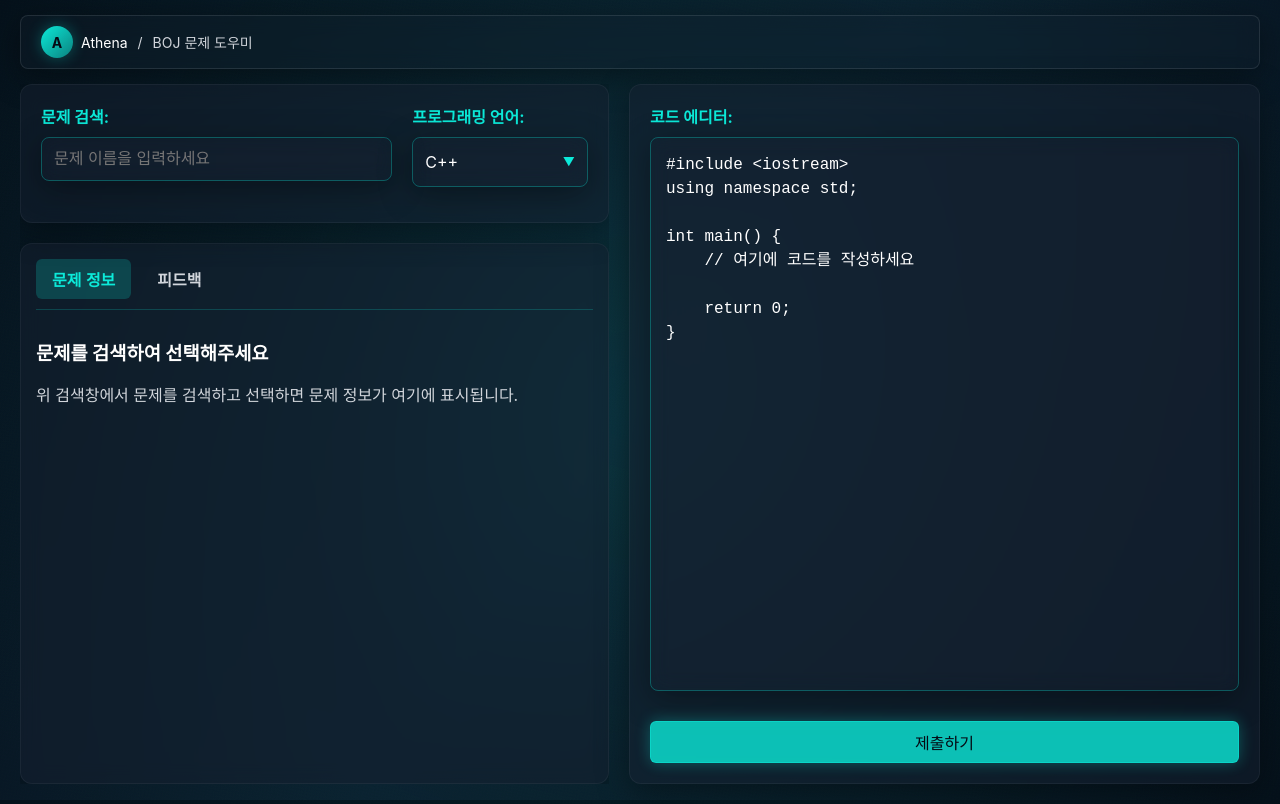
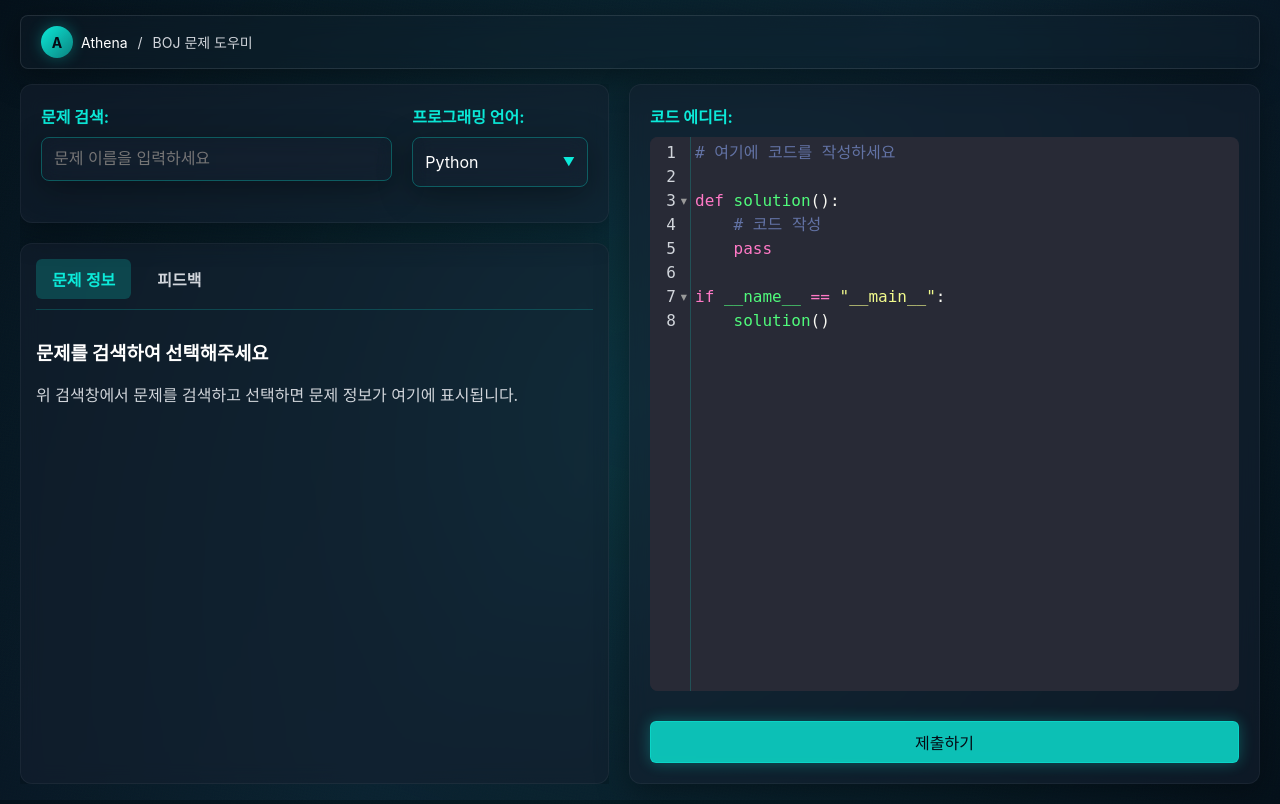
Before and after one commit to shinkeonkim/AD_project_athena, a Django app: page /agents/question in a window 1280 px wide. Run offline with Django 5.2, Linux system fonts and the light colour scheme; the visitor is signed in with stand-in values (Sample User, id 1); parts of the project's set-up code (start-up, migrations or seed data) failed here and were passed over.

Commit message:
feat: 질문 페이지에 대한 사용성 개선
- codemirror 적용
- solved.ac 티어 디자인 적용

```diff
--- a/source_code/webapp/static/agent/question/script.js
+++ b/source_code/webapp/static/agent/question/script.js
@@ -3,7 +3,7 @@
     const searchInput = document.getElementById("problem-search");
     const autocompleteResults = document.getElementById("autocomplete-results");
     const submitButton = document.getElementById("submit-btn");
-    const codeEditor = document.getElementById("code-editor");
+    const codeEditorTextarea = document.getElementById("code-editor");
     const languageMenuTrigger = document.getElementById("language-menu-trigger");
     const languageMenu = document.getElementById("language-menu");
     const languageOptions = document.querySelectorAll(".language-option");
@@ -14,12 +14,93 @@
     const tabButtons = document.querySelectorAll('.tab-button');
     const tabPanes = document.querySelectorAll('.tab-pane');
 
+    // 언어별 모드 매핑
+    const languageModes = {
+        cpp: "text/x-c++src",
+        python: "text/x-python",
+        java: "text/x-java",
+        ruby: "text/x-ruby"
+    };
+
+    // 언어 선택에 따른 기본 코드 템플릿
+    const codeTemplates = {
+        cpp: `#include <iostream>
+using namespace std;
+
+int main() {
+    // 여기에 코드를 작성하세요
+
+    return 0;
+}`,
+        python: `# 여기에 코드를 작성하세요
+
+def solution():
+    # 코드 작성
+    pass
+
+if __name__ == "__main__":
+    solution()`,
+        java: `import java.util.Scanner;
+
+public class Main {
+    public static void main(String[] args) {
+        // 여기에 코드를 작성하세요
+
+    }
+}`,
+        ruby: `# 여기에 코드를 작성하세요
+
+def solution
+  # 코드 작성
+end
+
+solution`
+    };
+
+    // CodeMirror 에디터 초기화
+    const codeEditor = CodeMirror.fromTextArea(codeEditorTextarea, {
+        mode: "text/x-python",
+        theme: "dracula",
+        lineNumbers: true,
+        indentUnit: 4,
+        tabSize: 4,
+        indentWithTabs: false,
+        lineWrapping: true,
+        matchBrackets: true,
+        autoCloseBrackets: true,
+        foldGutter: true,
+        gutters: ["CodeMirror-linenumbers", "CodeMirror-foldgutter"],
+        extraKeys: {
+            "Ctrl-Space": "autocomplete",
+            "Ctrl-/": "toggleComment",
+            "Ctrl-F": "findPersistent",
+            "Ctrl-H": "replace",
+            "Ctrl-Q": function(cm) {
+                cm.foldCode(cm.getCursor());
+            }
+        }
+    });
+
     // 상태 변수
     let selectedProblemId = null;
     let currentTaskUuid = null;
     let statusCheckInterval = null;
     let lastSearchValue = "";
-    let currentLanguage = "cpp";
+    let currentLanguage = "python";
+
+    // 초기 언어 설정
+    selectedLanguage.textContent = "Python";
+    languageOptions.forEach(opt => {
+        if (opt.dataset.value === "python") {
+            opt.classList.add("selected");
+        }
+    });
+
+    // 초기 코드 설정
+    setTimeout(() => {
+        codeEditor.setValue(codeTemplates.python);
+        codeEditor.refresh();
+    }, 0);
 
     // 애니메이션 효과 추가
     function addAnimationEffects() {
@@ -126,6 +207,55 @@
         }
     }
 
+    // 난이도 텍스트와 클래스 반환 함수
+    function getDifficultyInfo(level) {
+        const numLevel = parseInt(level);
+        if (isNaN(numLevel)) return { text: 'N/A', class: '' };
+
+        if (numLevel === 0) {
+            return {
+                text: 'Unrated',
+                class: 'level-unrated'
+            };
+        } else if (numLevel <= 5) {
+            // Bronze (B5 ~ B1)
+            return {
+                text: `B${6 - numLevel}`,
+                class: 'level-bronze'
+            };
+        } else if (numLevel <= 10) {
+            // Silver (S5 ~ S1)
+            return {
+                text: `S${11 - numLevel}`,
+                class: 'level-silver'
+            };
+        } else if (numLevel <= 15) {
+            // Gold (G5 ~ G1)
+            return {
+                text: `G${16 - numLevel}`,
+                class: 'level-gold'
+            };
+        } else if (numLevel <= 20) {
+            // Platinum (P5 ~ P1)
+            return {
+                text: `P${21 - numLevel}`,
+                class: 'level-platinum'
+            };
+        } else if (numLevel <= 25) {
+            // Diamond (D5 ~ D1)
+            return {
+                text: `D${26 - numLevel}`,
+                class: 'level-diamond'
+            };
+        } else {
+            // Ruby (R5 ~ R1)
+            return {
+                text: `R${31 - numLevel}`,
+                class: 'level-ruby'
+            };
+        }
+    }
+
     // 자동완성 결과 표시
     const updateAutocomplete = debounce(async function() {
         const inputValue = searchInput.value.toLowerCase();
@@ -154,19 +284,13 @@
                 const item = document.createElement("div");
                 item.className = "autocomplete-item glass-light";
 
-                // 난이도에 따른 색상 클래스 추가
-                let levelClass = '';
-                if (problem.level) {
-                    const level = parseInt(problem.level);
-                    if (level <= 5) levelClass = 'level-easy';
-                    else if (level <= 10) levelClass = 'level-medium';
-                    else levelClass = 'level-hard';
-                }
+                // 난이도 정보 가져오기
+                const difficultyInfo = getDifficultyInfo(problem.level);
 
                 item.innerHTML = `
                     <span class="problem-id">${problem.boj_id}</span>
                     <span class="problem-title">${problem.title}</span>
-                    <span class="problem-level ${levelClass}">${problem.level || 'N/A'}</span>
+                    <span class="problem-level ${difficultyInfo.class}">${difficultyInfo.text}</span>
                 `;
                 item.dataset.id = problem.id;
 
@@ -238,19 +362,13 @@
                     const item = document.createElement("div");
                     item.className = "autocomplete-item glass-light";
 
-                    // 난이도에 따른 색상 클래스 추가
-                    let levelClass = '';
-                    if (problem.level) {
-                        const level = parseInt(problem.level);
-                        if (level <= 5) levelClass = 'level-easy';
-                        else if (level <= 10) levelClass = 'level-medium';
-                        else levelClass = 'level-hard';
-                    }
+                    // 난이도 정보 가져오기
+                    const difficultyInfo = getDifficultyInfo(problem.level);
 
                     item.innerHTML = `
                         <span class="problem-id">${problem.boj_id}</span>
                         <span class="problem-title">${problem.title}</span>
-                        <span class="problem-level ${levelClass}">${problem.level || 'N/A'}</span>
+                        <span class="problem-level ${difficultyInfo.class}">${difficultyInfo.text}</span>
                     `;
                     item.dataset.id = problem.id;
 
@@ -360,14 +478,8 @@
             `;
         }
 
-        // 난이도에 따른 색상 클래스 추가
-        let levelClass = '';
-        if (problem.level) {
-            const level = parseInt(problem.level);
-            if (level <= 5) levelClass = 'level-easy';
-            else if (level <= 10) levelClass = 'level-medium';
-            else levelClass = 'level-hard';
-        }
+        // 난이도 정보 가져오기
+        const difficultyInfo = getDifficultyInfo(problem.level);
 
         // 문제 정보 HTML 생성
         problemContent.innerHTML = `
@@ -376,7 +488,7 @@
                     <span class="problem-id">[${problem.boj_id}]</span>
                     ${problem.title}
                 </h3>
-                <span class="problem-level ${levelClass}">${problem.level || 'N/A'}</span>
+                <span class="problem-level ${difficultyInfo.class}">${difficultyInfo.text}</span>
             </div>
 
             <div class="problem-description">
@@ -404,44 +516,6 @@
         animateOnScroll();
     }
 
-    // 언어 선택에 따른 기본 코드 템플릿
-    const codeTemplates = {
-        cpp: `#include <iostream>
-using namespace std;
-
-int main() {
-    // 여기에 코드를 작성하세요
-
-    return 0;
-}`,
-        python: `# 여기에 코드를 작성하세요
-
-def solution():
-    # 코드 작성
-    pass
-
-if __name__ == "__main__":
-    solution()`,
-        java: `import java.util.Scanner;
-
-public class Main {
-    public static void main(String[] args) {
-        // 여기에 코드를 작성하세요
-
-    }
-}`,
-        ruby: `# 여기에 코드를 작성하세요
-
-def solution
-  # 코드 작성
-end
-
-solution`,
-    }
-
-    // 초기 코드 템플릿 설정
-    codeEditor.value = codeTemplates.cpp;
-
     // 언어 메뉴 토글
     languageMenuTrigger.addEventListener("click", (e) => {
         e.stopPropagation();
@@ -451,7 +525,8 @@
 
     // 언어 옵션 선택
     languageOptions.forEach(option => {
-        option.addEventListener("click", () => {
+        option.addEventListener("click", (e) => {
+            e.stopPropagation();
             const value = option.dataset.value;
             const text = option.textContent;
 
@@ -467,8 +542,12 @@
             languageMenuTrigger.classList.remove("active");
             languageMenu.classList.remove("show");
 
+            // 에디터 모드 변경
+            codeEditor.setOption("mode", languageModes[value]);
+
             // 코드 템플릿 업데이트
-            codeEditor.value = codeTemplates[value];
+            codeEditor.setValue(codeTemplates[value]);
+            codeEditor.refresh();
         });
     });
 
@@ -487,7 +566,7 @@
             return;
         }
 
-        const code = codeEditor.value;
+        const code = codeEditor.getValue();
         const language = currentLanguage;
 
         // 버튼 상태 변경
--- a/source_code/webapp/static/agent/question/styles.css
+++ b/source_code/webapp/static/agent/question/styles.css
@@ -270,26 +288,88 @@
   height: 100%;
 }
 
-#code-editor {
-  width: 100%;
+.code-editor-wrapper {
   flex: 1;
-  padding: 15px;
-  border: 1px solid rgba(12, 234, 217, 0.3);
   border-radius: 8px;
-  font-family: "Courier New", Courier, monospace;
-  font-size: 16px;
-  line-height: 1.5;
-  resize: none;
-  color: var(--text);
-  background-color: transparent;
-  transition: all 0.3s;
+  overflow: hidden;
   margin-bottom: 15px;
 }
 
-#code-editor:focus {
-  outline: none;
-  border-color: var(--primary);
-  box-shadow: 0 0 10px rgba(12, 234, 217, 0.3);
+.CodeMirror {
+  height: 100% !important;
+  font-family: 'Fira Code', 'Courier New', monospace;
+  font-size: 16px;
+  line-height: 1.5;
+  background-color: transparent !important;
+}
+
+.CodeMirror-gutters {
+  border-right: 1px solid rgba(12, 234, 217, 0.2);
+  background-color: rgba(22, 33, 49, 0.5) !important;
+}
+
+.CodeMirror-linenumber {
+  color: var(--gray-300);
+}
+
+.CodeMirror-cursor {
+  border-left: 2px solid var(--primary) !important;
+}
+
+.CodeMirror-selected {
+  background-color: rgba(12, 234, 217, 0.1) !important;
+}
+
+.CodeMirror-focused .CodeMirror-selected {
+  background-color: rgba(12, 234, 217, 0.2) !important;
+}
+
+.CodeMirror-matchingbracket {
+  color: var(--primary) !important;
+  font-weight: bold;
+}
+
+.CodeMirror-nonmatchingbracket {
+  color: #f44336 !important;
+}
+
+.CodeMirror-hints {
+  background-color: rgba(22, 33, 49, 0.95) !important;
+  border: 1px solid rgba(12, 234, 217, 0.3) !important;
+  border-radius: 8px !important;
+  box-shadow: 0 4px 6px rgba(0, 0, 0, 0.1) !important;
+}
+
+.CodeMirror-hint {
+  color: var(--gray-300) !important;
+  padding: 8px 12px !important;
+}
+
+.CodeMirror-hint-active {
+  background-color: rgba(12, 234, 217, 0.2) !important;
+  color: var(--primary) !important;
+}
+
+/* CodeMirror 테마 커스터마이징 */
+.cm-s-dracula .CodeMirror-gutters {
+  background: rgba(22, 33, 49, 0.5) !important;
+  border-right: 1px solid rgba(12, 234, 217, 0.2) !important;
+}
+
+.cm-s-dracula .CodeMirror-linenumber {
+  color: var(--gray-300) !important;
+}
+
+.cm-s-dracula .CodeMirror-cursor {
+  border-left: 2px solid var(--primary) !important;
+}
+
+.cm-s-dracula .CodeMirror-selected {
+  background-color: rgba(12, 234, 217, 0.1) !important;
+}
+
+.cm-s-dracula .CodeMirror-focused .CodeMirror-selected {
+  background-color: rgba(12, 234, 217, 0.2) !important;
 }
 
 .problem-info {
--- a/source_code/webapp/templates/agent/question.html
+++ b/source_code/webapp/templates/agent/question.html
@@ -9,6 +9,11 @@
     <title>Athena</title>
     <link rel="stylesheet" href="{% static 'main/styles.css' %}?v=1.0.0">
     <link rel="stylesheet" href="{% static 'agent/question/styles.css' %}?v=1.0.0">
+    <!-- CodeMirror CSS -->
+    <link rel="stylesheet" href="https://cdnjs.cloudflare.com/ajax/libs/codemirror/5.65.2/codemirror.min.css">
+    <link rel="stylesheet" href="https://cdnjs.cloudflare.com/ajax/libs/codemirror/5.65.2/theme/dracula.min.css">
+    <link rel="stylesheet" href="https://cdnjs.cloudflare.com/ajax/libs/codemirror/5.65.2/addon/hint/show-hint.css">
+    <link rel="stylesheet" href="https://cdnjs.cloudflare.com/ajax/libs/codemirror/5.65.2/addon/fold/foldgutter.css">
 </head>
 <body>
     <div class="min-h-screen bg-wrapper">
@@ -76,7 +81,9 @@
                     <div class="right-panel glass">
                         <div class="editor-container">
                             <label for="code-editor" class="text-primary font-bold">코드 에디터:</label>
-                            <textarea id="code-editor" class="glass-light" spellcheck="false"></textarea>
+                            <div class="code-editor-wrapper">
+                                <textarea id="code-editor" class="glass-light"></textarea>
+                            </div>
                         </div>
 
                         <button id="submit-btn" class="btn btn-primary glow w-full" disabled>제출하기</button>
@@ -86,6 +93,19 @@
         </div>
     </div>
 
+    <!-- CodeMirror JS -->
+    <script src="https://cdnjs.cloudflare.com/ajax/libs/codemirror/5.65.2/codemirror.min.js"></script>
+    <script src="https://cdnjs.cloudflare.com/ajax/libs/codemirror/5.65.2/mode/clike/clike.min.js"></script>
+    <script src="https://cdnjs.cloudflare.com/ajax/libs/codemirror/5.65.2/mode/python/python.min.js"></script>
+    <script src="https://cdnjs.cloudflare.com/ajax/libs/codemirror/5.65.2/mode/ruby/ruby.min.js"></script>
+    <script src="https://cdnjs.cloudflare.com/ajax/libs/codemirror/5.65.2/addon/edit/matchbrackets.min.js"></script>
+    <script src="https://cdnjs.cloudflare.com/ajax/libs/codemirror/5.65.2/addon/edit/closebrackets.min.js"></script>
+    <script src="https://cdnjs.cloudflare.com/ajax/libs/codemirror/5.65.2/addon/hint/show-hint.min.js"></script>
+    <script src="https://cdnjs.cloudflare.com/ajax/libs/codemirror/5.65.2/addon/hint/anyword-hint.min.js"></script>
+    <script src="https://cdnjs.cloudflare.com/ajax/libs/codemirror/5.65.2/addon/fold/foldcode.min.js"></script>
+    <script src="https://cdnjs.cloudflare.com/ajax/libs/codemirror/5.65.2/addon/fold/foldgutter.min.js"></script>
+    <script src="https://cdnjs.cloudflare.com/ajax/libs/codemirror/5.65.2/addon/fold/brace-fold.min.js"></script>
+    <script src="https://cdnjs.cloudflare.com/ajax/libs/codemirror/5.65.2/addon/fold/indent-fold.min.js"></script>
     <script src="{% static 'main/script.js' %}?v=1.0.0"></script>
     <script src="{% static 'agent/question/script.js' %}?v=1.0.0"></script>
 </body>
```
Also changed, not shown: other parts of source_code/webapp/static/agent/question/styles.css (+24 -6 lines), source_code/webapp/api/problem/views/problem_view_set.py (+9 -5 lines).
